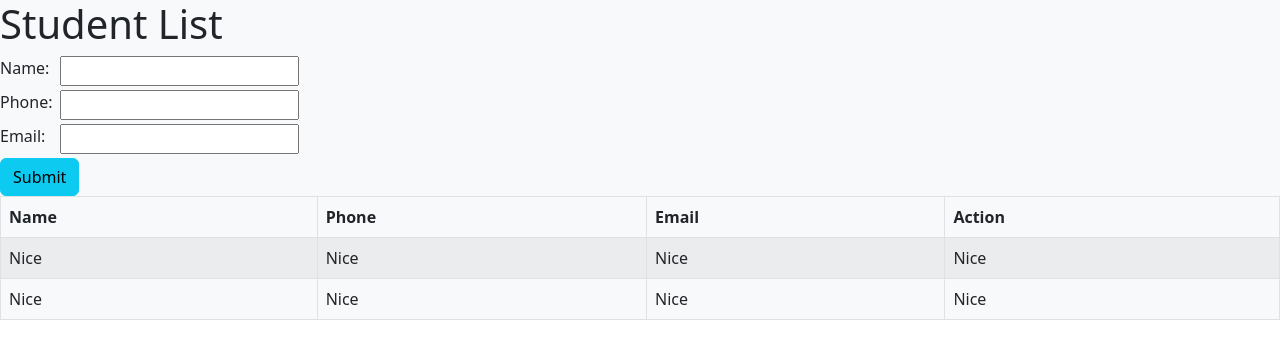
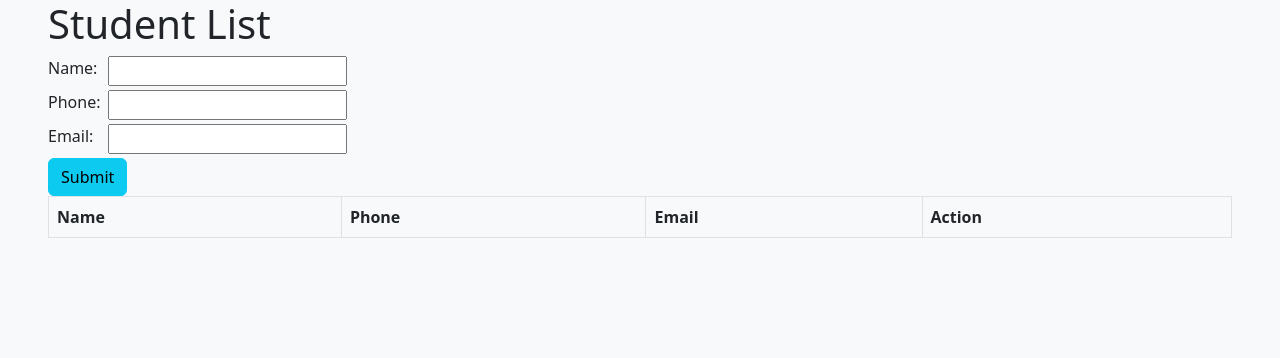
Before and after one commit to vanbeonhv/Reactjs-Practice, a React (Create React App) app: page / in a window 1280 px wide. Shown: the top 358 px of the page. Built offline with nearby package versions, Linux system fonts and the light colour scheme.

Commit message:
Update StudentManager.js

```diff
--- a/src/components/StudentManager/StudentManager.js
+++ b/src/components/StudentManager/StudentManager.js
@@ -22,20 +22,24 @@ export default class StudentManager extends Component {
         () => this.checkValidForm()); //Confused. Need to revisit!!
     }
     handleSubmit = () => {
-        const {studentList, form} = this.state;
-        studentList.push({name: form.name, phone: form.phone, email: form.email})
-        this.setState({studentList: studentList})
+        const {studentList, form, isValid} = this.state;
+        if (isValid) {
+            studentList.push({name: form.name, phone: form.phone, email: form.email})
+            this.setState({studentList: studentList})
+            console.log(isValid);
+         } else {
+             alert('Pls fill the box')
+         }
     }
     checkValidForm = () => {
         const {name, phone, email} = this.state.form;
-        let value = name && phone && email;
+        let value = !!(name && phone && email); // !! to convert value from string to boolean
         this.setState({isValid: value});
-        console.log(this.state.isValid);
     }
     //  VALIDATE TIME!
     render() {
         return (
-            <div className='bg-light '>
+            <div className='bg-light vh-100 px-5'>
                 <h1>Student List</h1>
                 <div className='d-flex my-1'>
                     <p className='m-0' style={{width: '60px'}}>Name:</p>
@@ -70,18 +74,6 @@ export default class StudentManager extends Component {
                                 <td >some btns</td>
                             </tr>
                         ))}
-                        <tr>
-                            <td>Nice</td>
-                            <td>Nice</td>
-                            <td>Nice</td>
-                            <td>Nice</td>
-                        </tr>
-                        <tr>
-                            <td>Nice</td>
-                            <td>Nice</td>
-                            <td>Nice</td>
-                            <td>Nice</td>
-                        </tr>
                     </tbody>
                 </table>
             </div>
```
